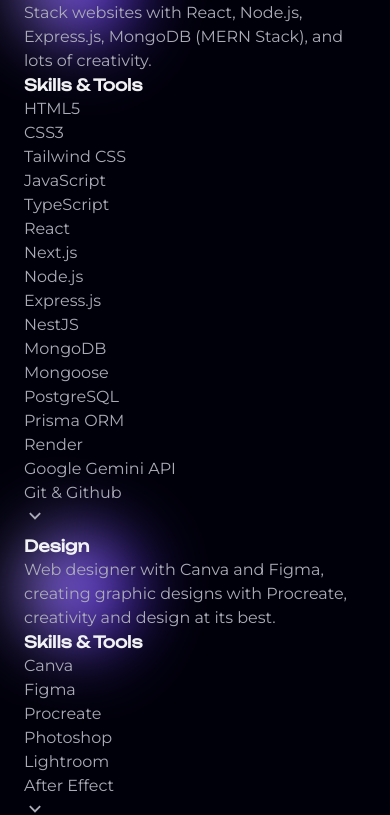
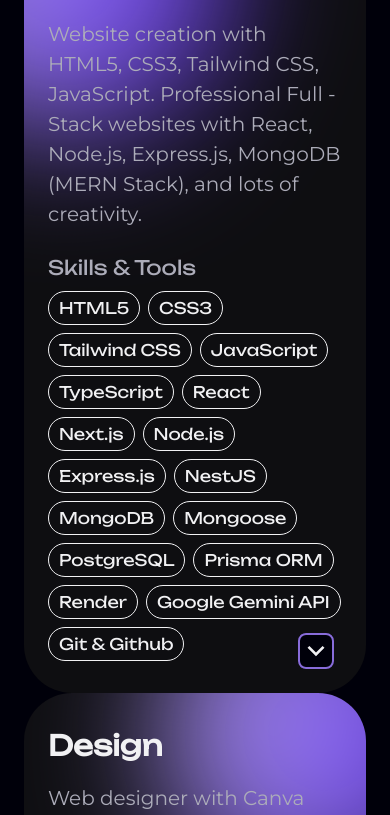
Before and after one commit to Pannnomaly/my-portfolio, a React (Vite) app: page / in a window 390 px wide. Shown: the part 3889-4704 px from the top of the page. Built offline with nearby package versions, Linux system fonts and the light colour scheme.

Commit message:
style(service): styling the services section

```diff
--- a/src/components/Design.jsx
+++ b/src/components/Design.jsx
@@ -3,28 +3,28 @@
 export default function Design ()
 {
     return (
-        <div>
-            <div id="blob-animate"></div>
+        <div id="design-card" className="relative bg-(--container-color) py-8 px-6 rounded-[3rem] grid gap-y-6 overflow-hidden">
+            <div className="blob-animate-service blob-animate-service-2"></div>
 
-            <div>
-                <h2>Design</h2>
-                <p>Web designer with Canva and Figma, creating graphic designs with Procreate, creativity and design at its best.</p>
+            <div className="relative z-1">
+                <h2 className="text-[1.75rem] md:text-[2.25rem] lg:text-[2.5rem] mb-4">Design</h2>
+                <p className="text-[1.25rem] md:text-[1.5rem]">Web designer with Canva and Figma, creating graphic designs with Procreate, creativity and design at its best.</p>
             </div>
 
-            <div>
-                <h3>Skills & Tools</h3>
+            <div className="relative z-1">
+                <h3 className="text-(--text-color) font-normal text-[1.25rem] md:text-[1.5rem] mb-2">Skills & Tools</h3>
 
-                <ul>
+                <ul className="flex flex-wrap items-center gap-y-2 gap-x-2">
                     {designs.map((design) => (
                         <div key={design.id}>
-                            <li>{design.name}</li>
+                            <li id="service-skill-lists" className="text-[1rem] md:text-[1.25rem] bg-(--container-color) text-(--title-color) py-1 px-2.5 rounded-[4rem] font-unbounded">{design.name}</li>
                         </div>
                     ))}
                 </ul>
             </div>
 
-            <button>
-                <svg className="w-5.5 h-5.5 md:w-7 md:h-7 lg:w-9 lg:h-9 shrink-0" xmlns="http://www.w3.org/2000/svg" viewBox="0 0 24 24" fill="currentColor"><path d="M11.9999 13.1714L16.9497 8.22168L18.3639 9.63589L11.9999 15.9999L5.63599 9.63589L7.0502 8.22168L11.9999 13.1714Z"></path></svg>
+            <button className="grid place-items-center w-9 h-9 md:w-10 md:h-10 lg:w-11 lg:h-11 shrink-0 rounded-lg bg-(--body-color) absolute right-8 bottom-6 lg:bottom-4 z-2 cursor-pointer">
+                <svg id="service-button" className="w-9 h-9 md:w-10 md:h-10 lg:w-11 lg:h-11 shrink-0 text-(--title-color) rounded-lg" xmlns="http://www.w3.org/2000/svg" viewBox="0 0 24 24" fill="currentColor"><path d="M11.9999 13.1714L16.9497 8.22168L18.3639 9.63589L11.9999 15.9999L5.63599 9.63589L7.0502 8.22168L11.9999 13.1714Z"></path></svg>
             </button>
         </div>
     );
--- a/src/components/Developer.jsx
+++ b/src/components/Developer.jsx
@@ -3,30 +3,30 @@
 export default function Developer ()
 {
     return (
-        <div>
-            <div id="blob-animate"></div>
+        <div className="relative bg-(--container-color) py-8 px-6 rounded-[3rem] grid gap-y-6 overflow-hidden">
+            <div className="blob-animate-service"></div>
 
-            <div>
-                <h2>Developer</h2>
-                <p>Website creation with HTML5, CSS3, Tailwind CSS, JavaScript.
+            <div className="relative z-1">
+                <h2 className="text-[1.75rem] md:text-[2.25rem] lg:text-[2.5rem] mb-4">Developer</h2>
+                <p className="text-[1.25rem] md:text-[1.5rem]">Website creation with HTML5, CSS3, Tailwind CSS, JavaScript.
                     Professional Full - Stack websites with React, Node.js, Express.js, MongoDB (MERN Stack), and lots of creativity.
                 </p>
             </div>
 
-            <div>
-                <h3>Skills & Tools</h3>
+            <div className="relative z-1">
+                <h3 className="text-(--text-color) font-normal text-[1.25rem] md:text-[1.5rem] mb-2">Skills & Tools</h3>
 
-                <ul>
+                <ul className="flex flex-wrap items-center gap-y-2 gap-x-2">
                     {develops.map((develop) => (
                         <div key={develop.id}>
-                            <li>{develop.name}</li>
+                            <li id="service-skill-lists" className="text-[1rem] md:text-[1.25rem] bg-(--container-color) text-(--title-color) py-1 px-2.5 rounded-[4rem] font-unbounded">{develop.name}</li>
                         </div>
                     ))}
                 </ul>
             </div>
 
-            <button>
-                <svg className="w-5.5 h-5.5 md:w-7 md:h-7 lg:w-9 lg:h-9 shrink-0" xmlns="http://www.w3.org/2000/svg" viewBox="0 0 24 24" fill="currentColor"><path d="M11.9999 13.1714L16.9497 8.22168L18.3639 9.63589L11.9999 15.9999L5.63599 9.63589L7.0502 8.22168L11.9999 13.1714Z"></path></svg>
+            <button className="grid place-items-center w-9 h-9 md:w-10 md:h-10 lg:w-11 lg:h-11 shrink-0 rounded-lg bg-(--body-color) absolute right-8 bottom-6 lg:bottom-4 z-2 cursor-pointer">
+                <svg id="service-button" className="w-9 h-9 md:w-10 md:h-10 lg:w-11 lg:h-11 shrink-0 text-(--title-color) rounded-lg" xmlns="http://www.w3.org/2000/svg" viewBox="0 0 24 24" fill="currentColor"><path d="M11.9999 13.1714L16.9497 8.22168L18.3639 9.63589L11.9999 15.9999L5.63599 9.63589L7.0502 8.22168L11.9999 13.1714Z"></path></svg>
             </button>
         </div>
     );
--- a/src/components/Services.jsx
+++ b/src/components/Services.jsx
@@ -11,7 +11,7 @@
                     What I <span className="text-(--first-color)">Offer</span>
                 </h2>
 
-                <div>
+                <div className="gap-y-8">
                     <Developer />
                     <Design />
                 </div>
--- a/src/index.css
+++ b/src/index.css
@@ -130,6 +130,28 @@
     z-index: 0;
     right: -7.75rem;
     bottom: 0;
+}
+
+.blob-animate-service {
+    width: 330px;
+    height: 330px;
+    background: linear-gradient(180deg, var(--first-color-alt) 0%, var(--first-color-light) 100%);
+    border-radius: 50%;
+    position: absolute;
+    filter: blur(65px);
+    z-index: -1;
+    animation: animateBlob 5s linear infinite;
+}
+
+.blob-animate-service {
+    z-index: 0;
+    top: -7.75rem;
+    left: -7.75rem;
+}
+
+#design-card .blob-animate-service-2 {
+    left: initial;
+    right: -7.75rem;
 }
 
 @keyframes animateBlob {
@@ -334,3 +356,15 @@
     bottom: -1px;
     left: -6px;
 }
+
+#service-skill-lists {
+    border: 1px solid var(--title-color);
+}
+
+#service-button {
+    border: 2px solid var(--first-color);
+}
+
+#service-button svg {
+    transition: rotate .4s;
+}
```
